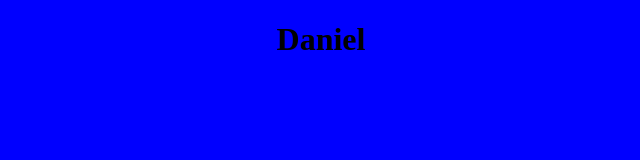
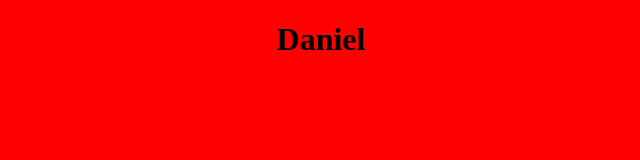
Before and after one commit to Dan-RVRO/GITHUB-REP001, a plain HTML site: page index.html in a window 1280 px wide. Shown: the whole page, without its empty margins (319-959 px from the left). Drawn offline with Linux system fonts and the light colour scheme.

Commit message:
Red background

```diff
--- a/index.css
+++ b/index.css
@@ -1,8 +1,12 @@
+* {
+    padding: 0;
+}
+
 h1 {
     text-align:center;
 }
 
 body
     {
-    background-color: blue;
+    background-color: red;
 }
```
